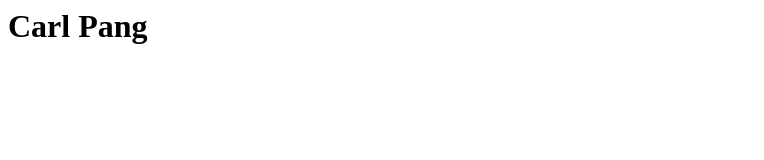
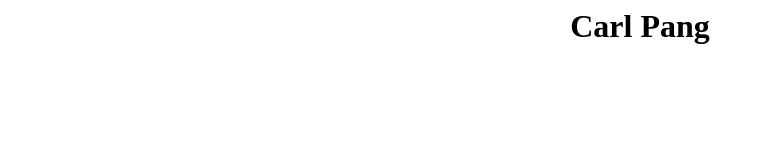
Before and after one commit to cgpang/cgpang, a plain HTML site: page index.html in a window 1280 px wide. Shown: the whole page, without its empty margins (0-764 px from the left). Drawn offline with Linux system fonts and the light colour scheme.

Commit message:
Update index.html

```diff
--- a/index.html
+++ b/index.html
@@ -1,6 +1,6 @@
 <html>
     <body>
       <title>Carl Pang</title>
-        <h1>Carl Pang</h1>
+        <h1><center>Carl Pang</center></h1>
     </body>
 </html>
```
